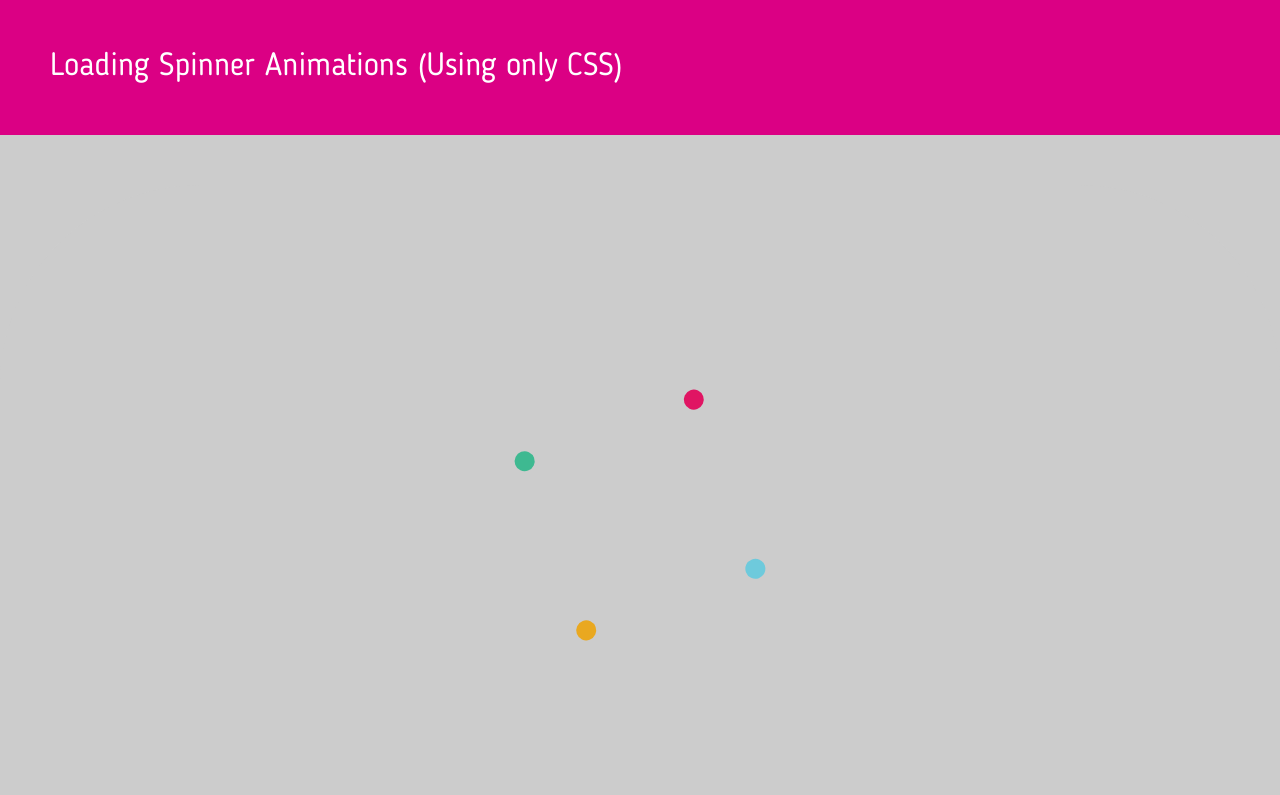
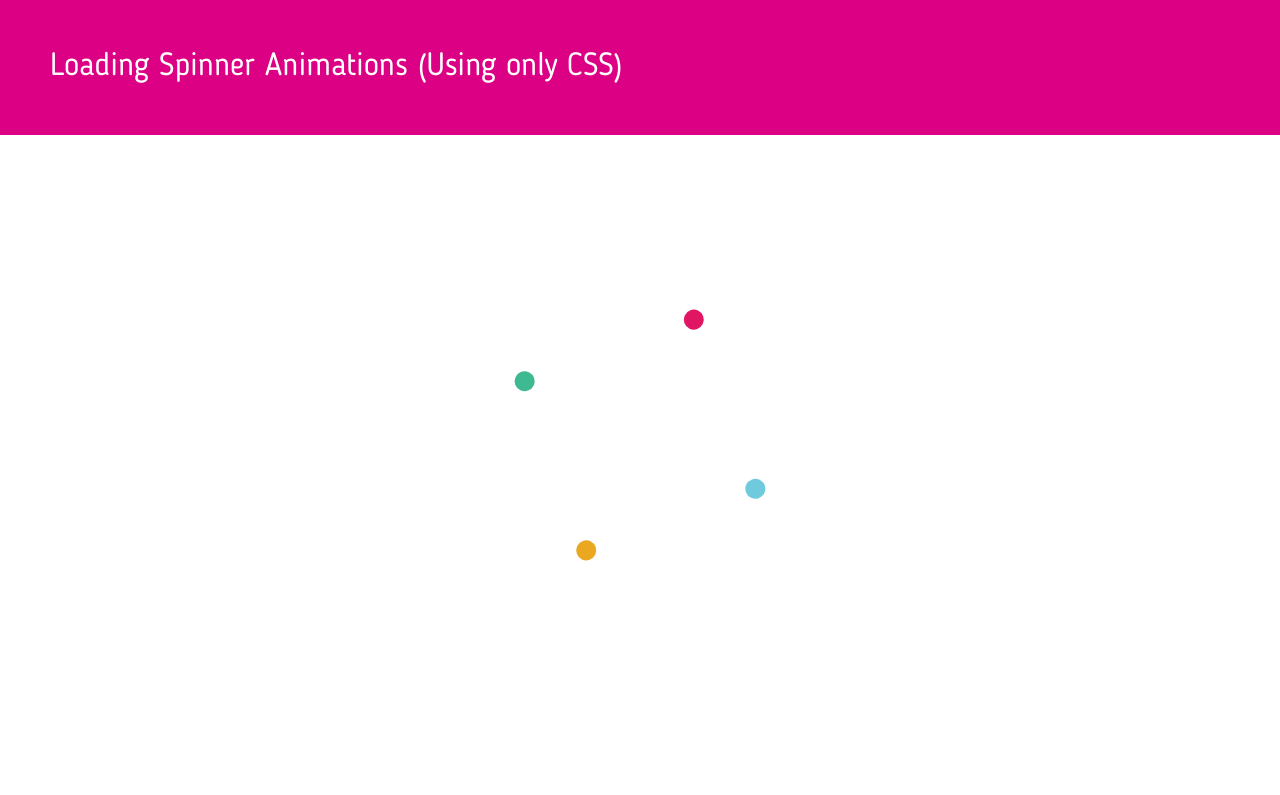
Before and after one commit to notshobhit/FrontEnd, a plain HTML site: page LoadingAnimation/index.html in a window 1280 px wide. Shown: the top 795 px of the page. Drawn offline with Linux system fonts and the light colour scheme.

```diff
--- a/LoadingAnimation/css/index.css
+++ b/LoadingAnimation/css/index.css
@@ -21,16 +21,6 @@ header {
 	box-sizing: border-box;
 }
 
-div#sect{
-	border-radius: 200px;
-	width: 80%;
-	background-color: #ccc;
-	padding: 30px;
-	margin: auto;
-	margin-bottom: 20px;
-	box-sizing: border-box;
-}
-
 footer{
 	width:100%;
 	margin: auto;
@@ -43,14 +33,3 @@ footer #inner-text{
 	margin: auto;
 	padding: 30px;
 }
-
-@media screen and (max-width: 1400px){
-	body{
-		background-color: #ccc;
-	}
-
-
-	div#sect{
-		width: 100%;
-	}
-}
--- a/LoadingAnimation/index.html
+++ b/LoadingAnimation/index.html
@@ -14,8 +14,6 @@
 <body>
 
 <header>Loading Spinner Animations (Using only CSS)</header>
-
-<div id="sect">
 
 <!--First loader, four merging dots-->
 <div id="contain-1">
@@ -38,7 +36,6 @@
 	<div class="dot-3 dot-3-b"></div>
 	<div class="dot-3 dot-3-c"></div>
 </div>
-</div>
 
 <footer>
 	<div id="inner-text">
--- a/LoadingAnimation/sass/FourDots.scss
+++ b/LoadingAnimation/sass/FourDots.scss
@@ -7,6 +7,7 @@ $green-dot-color: #3eb991;
 $pink-dot-color: #e01563;
 $yellow-dot-color: #e9a820;
 $blue-dot-color: #6ecadc;
+$container-background: #ffffff;
 
 //rotation of whole frame by an angle:
 $angle-rotate: -20deg;
@@ -16,6 +17,8 @@ div#contain-1{
 	margin: 200px auto;
 	width: $frame-side-length;
 	height: $frame-side-length;
+	background-color: $container-background;
+	//padding: 10px;
 	transform: rotateZ($angle-rotate);
 }
 
```
Also changed, not shown: LoadingAnimation/css/FourDots.css. Lines whose indentation alone changed are shown as unchanged.
